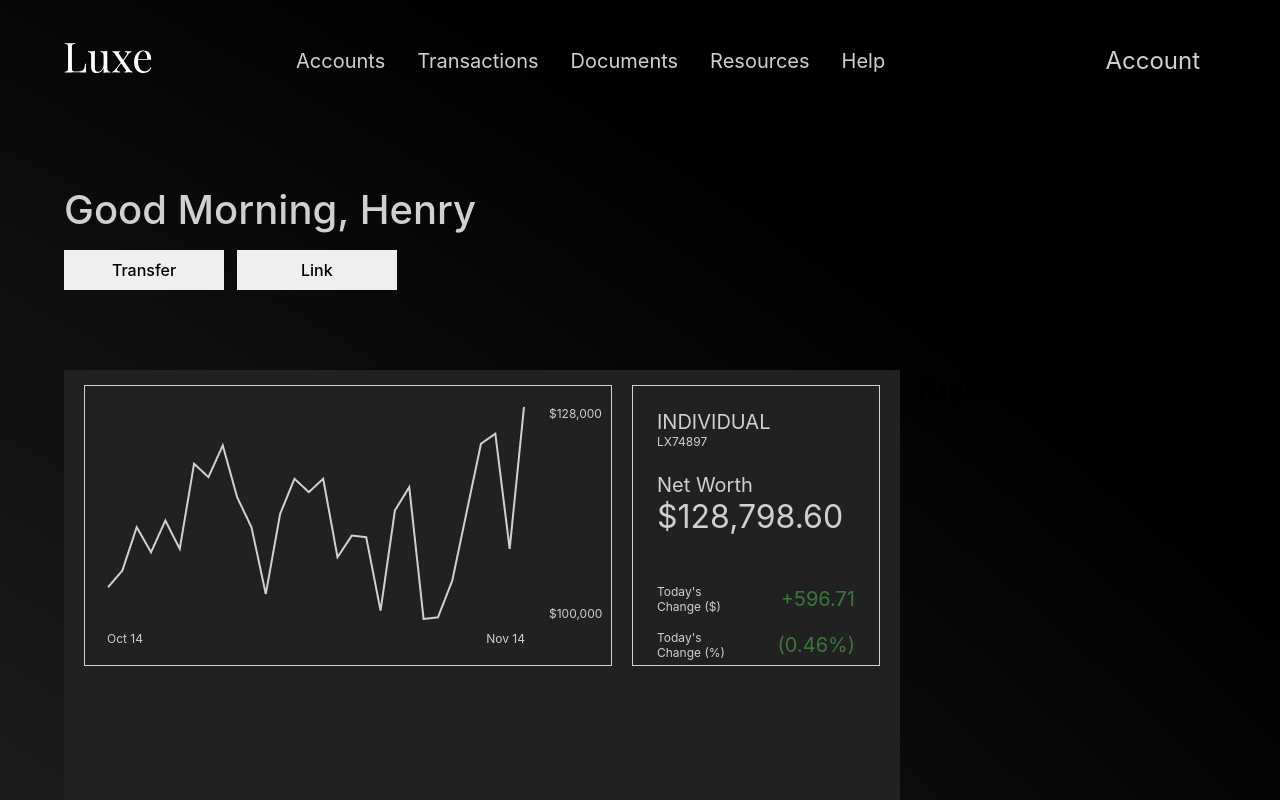
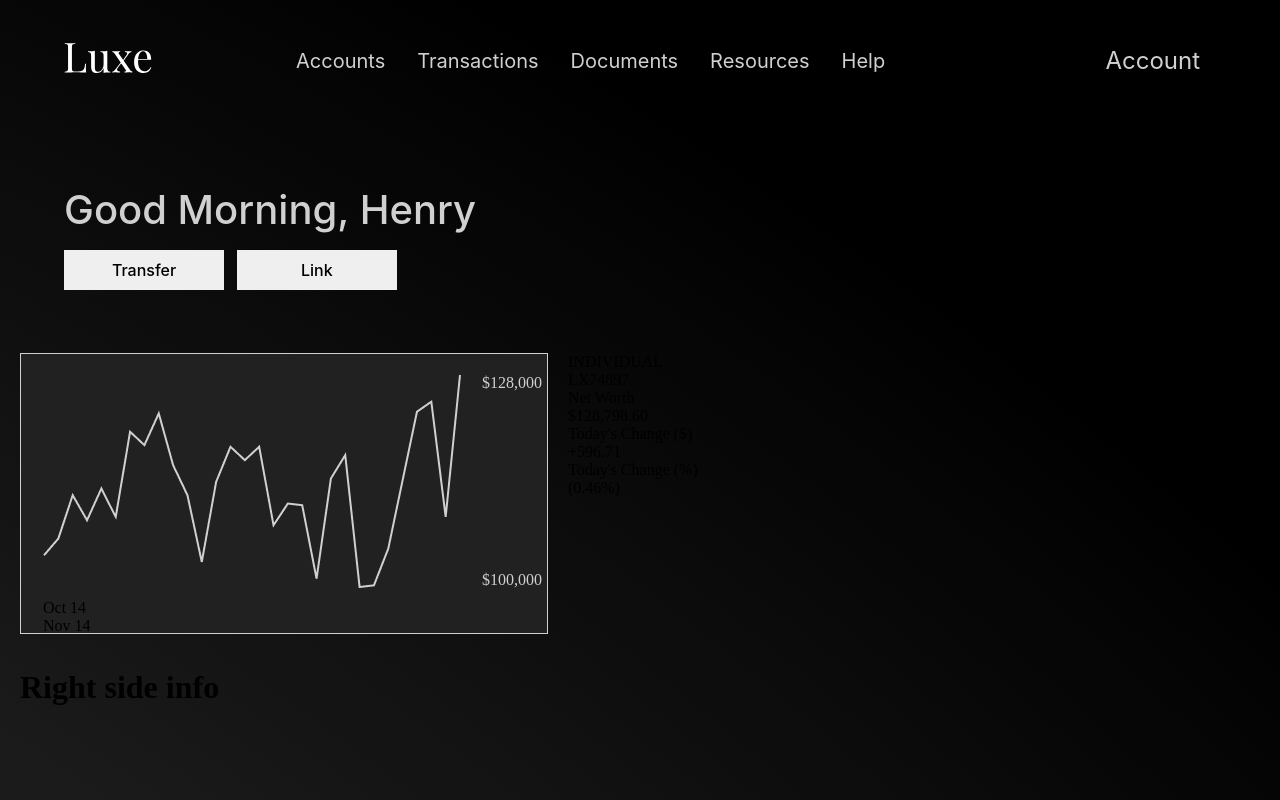
Before and after one commit to hai-henry/luxe-banking-app, a React (Vite) app: page / in a window 1280 px wide. Shown: the top 800 px of the page. Built offline with nearby package versions, Linux system fonts and the light colour scheme.

Commit message:
Update info.css

```diff
--- a/src/containers/info/info.css
+++ b/src/containers/info/info.css
@@ -1,17 +1,19 @@
 .info {
   display: flex;
   align-items: center;
-
-  padding: 2rem 0 0 4rem;
 }
 
 .info__content {
-  display: inline-flex;
+  display: flex;
+  width: 836px;
+  height: 704px;
+  padding: 0px 20px;
+  flex-direction: column;
   align-items: flex-start;
-  gap: 1rem;
+  gap: 20px;
 }
 
-.info__content-left {
+.info_content-left {
   display: flex;
   width: 836px;
   height: 704px;
@@ -43,16 +45,15 @@
   align-self: stretch;
 
   border: 1px solid var(--color-border);
+  background: #212121;
 }
 
 .info__graph {
   display: flex;
   align-items: flex-start;
+  gap: 21px;
   flex: 1 0 0;
   align-self: stretch;
-  gap: 1.5rem;
-
-  color: var(--color-text);
 }
 
 .info__graph-values {
@@ -63,93 +64,6 @@
   align-content: space-between;
   flex: 1 0 0;
   align-self: stretch;
+
+  color: var(--color-text);
 }
-
-.info__graph-values p {
-  color: var(--Silver, #d0d0d0);
-  font-family: var(--font-family);
-  font-size: 12px;
-}
-
-.info__graph-months {
-  display: flex;
-  height: 19px;
-  padding-right: 4rem;
-  justify-content: space-between;
-  align-items: center;
-  align-self: stretch;
-}
-
-.info__graph-months p {
-  color: var(--Silver, #d0d0d0);
-  font-family: var(--font-family);
-  font-size: 12px;
-}
-
-.info__net-worth-container {
-  display: flex;
-  padding: 1.5rem 1.5rem;
-  flex-direction: column;
-  align-items: flex-start;
-  gap: 1rem;
-
-  align-self: stretch;
-
-  border: 1px solid var(--color-border);
-}
-
-.info__account,
-.info__amount,
-.info__change {
-  color: var(--color-text);
-  font-family: var(--font-family);
-}
-
-.info__account-name,
-.info__amount-title {
-  font-size: 20px;
-}
-
-.info__account-id,
-.info__change-dollar-name,
-.info__change-percent-name {
-  font-size: 12px;
-}
-
-.info__amount {
-  margin-top: 0.5rem;
-}
-
-.info__amount-value {
-  font-size: 32px;
-}
-
-.info__account,
-.info__amount {
-  display: flex;
-  flex-direction: column;
-}
-
-.info__change {
-  display: flex;
-  flex-direction: column;
-  gap: 1rem;
-  margin-top: 2rem;
-}
-
-.info__change-dollar,
-.info__change-percent {
-  display: flex;
-  justify-content: space-between;
-  align-items: center;
-  flex: 1 0 0;
-  align-self: stretch;
-  gap: 2rem;
-}
-
-.info__change-dollar-value,
-.info__change-percent-value {
-  color: #3b773a;
-  font-family: var(--font-family);
-  font-size: 20px;
-}
```
